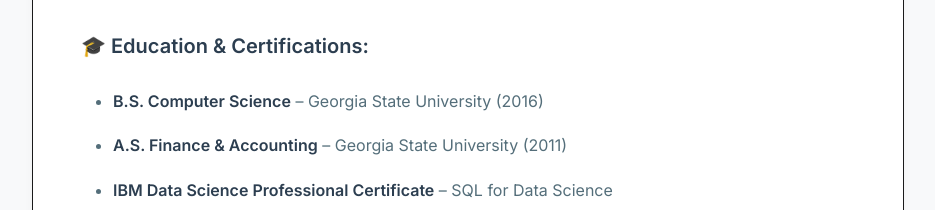
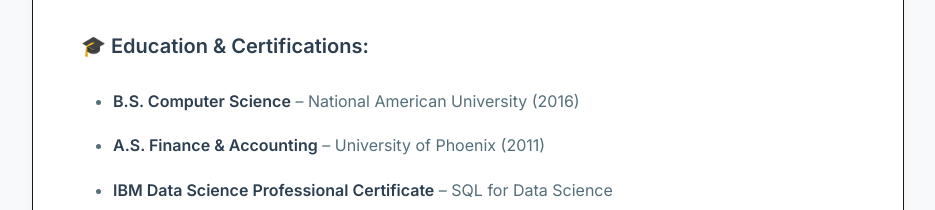
Before and after one commit to PamelotInk/PamelotInk.github.io, a plain HTML site: page index.html in a window 1280 px wide. Shown: the part 1617-1827 px from the top of the page, without its empty margins (312-1247 px from the left). Drawn offline with Linux system fonts and the light colour scheme.

Commit message:
Fix education credentials: Correct universities to National American University and University of Phoenix

```diff
--- a/index.html
+++ b/index.html
@@ -174,8 +174,8 @@
                     <h3>🎓 Education & Certifications:</h3>
 
                     <ul class="education-list">
-                        <li><strong>B.S. Computer Science</strong> – Georgia State University (2016)</li>
-                        <li><strong>A.S. Finance & Accounting</strong> – Georgia State University (2011)</li>
+                        <li><strong>B.S. Computer Science</strong> – National American University (2016)</li>
+                        <li><strong>A.S. Finance & Accounting</strong> – University of Phoenix (2011)</li>
                         <li><strong>IBM Data Science Professional Certificate</strong> – SQL for Data Science</li>
                     </ul>
                 </div>
```
